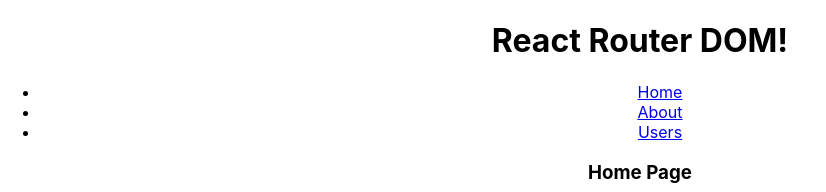
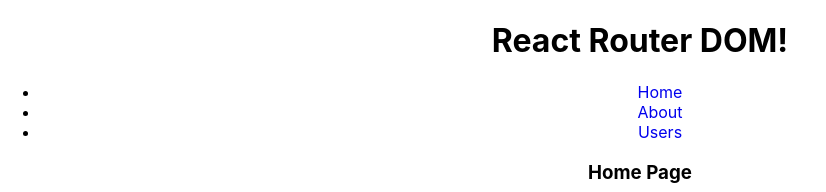
Before and after one commit to Saoa35/my-app_1, a React (Create React App) app: page / in a window 1280 px wide. Shown: the top 192 px of the page, without its empty margins (0-826 px from the left). Built offline with nearby package versions, Linux system fonts and the light colour scheme.

Commit message:
+ NavLink

```diff
--- a/src/components/App/App.css
+++ b/src/components/App/App.css
@@ -36,3 +36,12 @@
     transform: rotate(360deg);
   }
 }
+
+.nav-link {
+  text-decoration: none;
+}
+
+.nav-link.active {
+  color:red;
+  font-weight: bold;
+}
--- a/src/components/App/App.js
+++ b/src/components/App/App.js
@@ -1,5 +1,5 @@
 import React from 'react';
-import { BrowserRouter, Link, Route, Switch } from 'react-router-dom';
+import { BrowserRouter, Link, NavLink, Route, Switch } from 'react-router-dom';
 import './App.css';
 
 
@@ -49,21 +49,21 @@
   return (
     <ul>
       <li>
-        <Link to='/'>
+        <Link to='/' className={'nav-link'}>
           Home
         </Link>
       </li>
 
       <li>
-        <Link to='/about'>
+        <NavLink to='/about' className={'nav-link'}>
           About
-        </Link>
+        </NavLink>
       </li>
 
       <li>
-        <Link to='/users'>
+        <NavLink to='/users' className={'nav-link'}>
           Users
-        </Link>
+        </NavLink>
       </li>
     </ul>
   )
```
